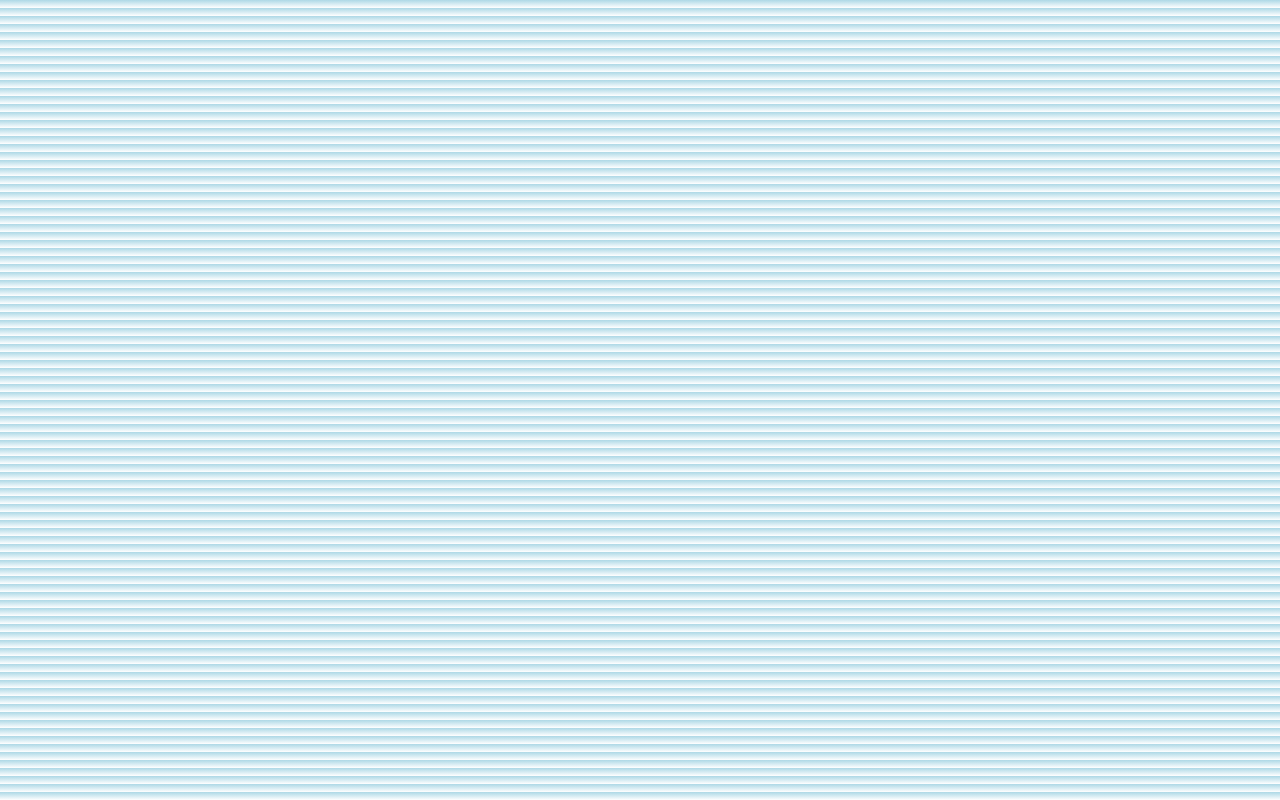
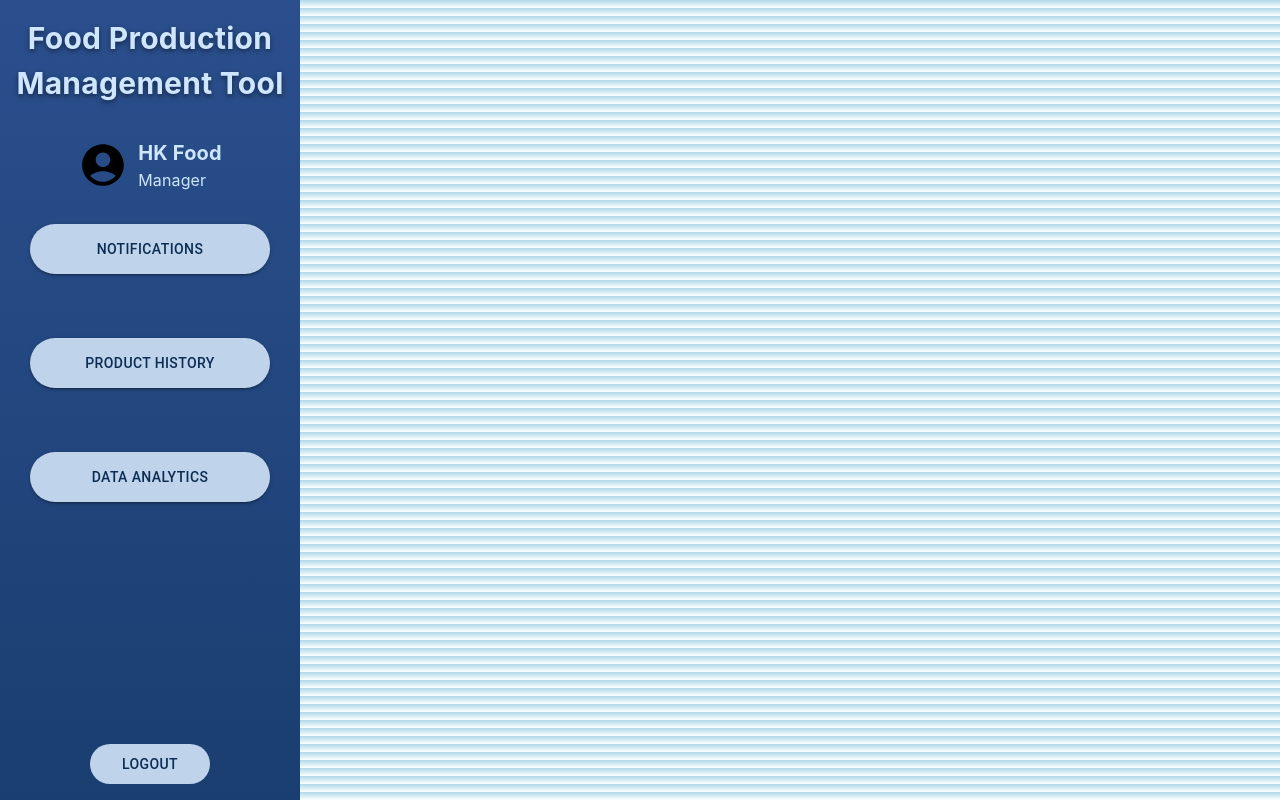
Before and after one commit to nguyenducminh2206/HK-Foods-Junction2024, a React (Vite) app in the folder food-production-management-app/: page /employee in a window 1280 px wide. Built offline with nearby package versions, Linux system fonts and the light colour scheme.

Commit message:
fix: fix the employeeNavBar

```diff
--- a/food-production-management-app/src/layout/NavBar.jsx
+++ b/food-production-management-app/src/layout/NavBar.jsx
@@ -3,7 +3,7 @@ import AccountCircleIcon from "@mui/icons-material/AccountCircle"
 import { useState } from "react"
 
 const NavBar = () => {
-  const [visible, setVisible] = useState(false)
+  const [visible, setVisible] = useState(true)
   const handleLogout = () => {
     window.location.href = "/"
   }
--- a/food-production-management-app/src/layout/employeeNavBar.jsx
+++ b/food-production-management-app/src/layout/employeeNavBar.jsx
@@ -2,8 +2,8 @@ import { Box, Button, Typography } from "@mui/material"
 import AccountCircleIcon from "@mui/icons-material/AccountCircle"
 import { useState } from "react"
 
-const employeeNavBar = () => {
-  const [visible, setVisible] = useState(false)
+const NavBar = () => {
+  const [visible, setVisible] = useState(true)
   const handleLogout = () => {
     window.location.href = "/"
   }
@@ -147,4 +147,4 @@ const employeeNavBar = () => {
   )
 }
 
-export default employeeNavBar
+export default NavBar
--- a/food-production-management-app/src/pages/Employee/Employee.jsx
+++ b/food-production-management-app/src/pages/Employee/Employee.jsx
@@ -1,9 +1,9 @@
-import employeeNavBar from "../../layout/employeeNavBar"
+import NavBar from "../../layout/employeeNavBar"
 
 const Employee = () => {
   return (
     <>
-      <employeeNavBar />
+      <NavBar />
     </>
   )
 }
```
